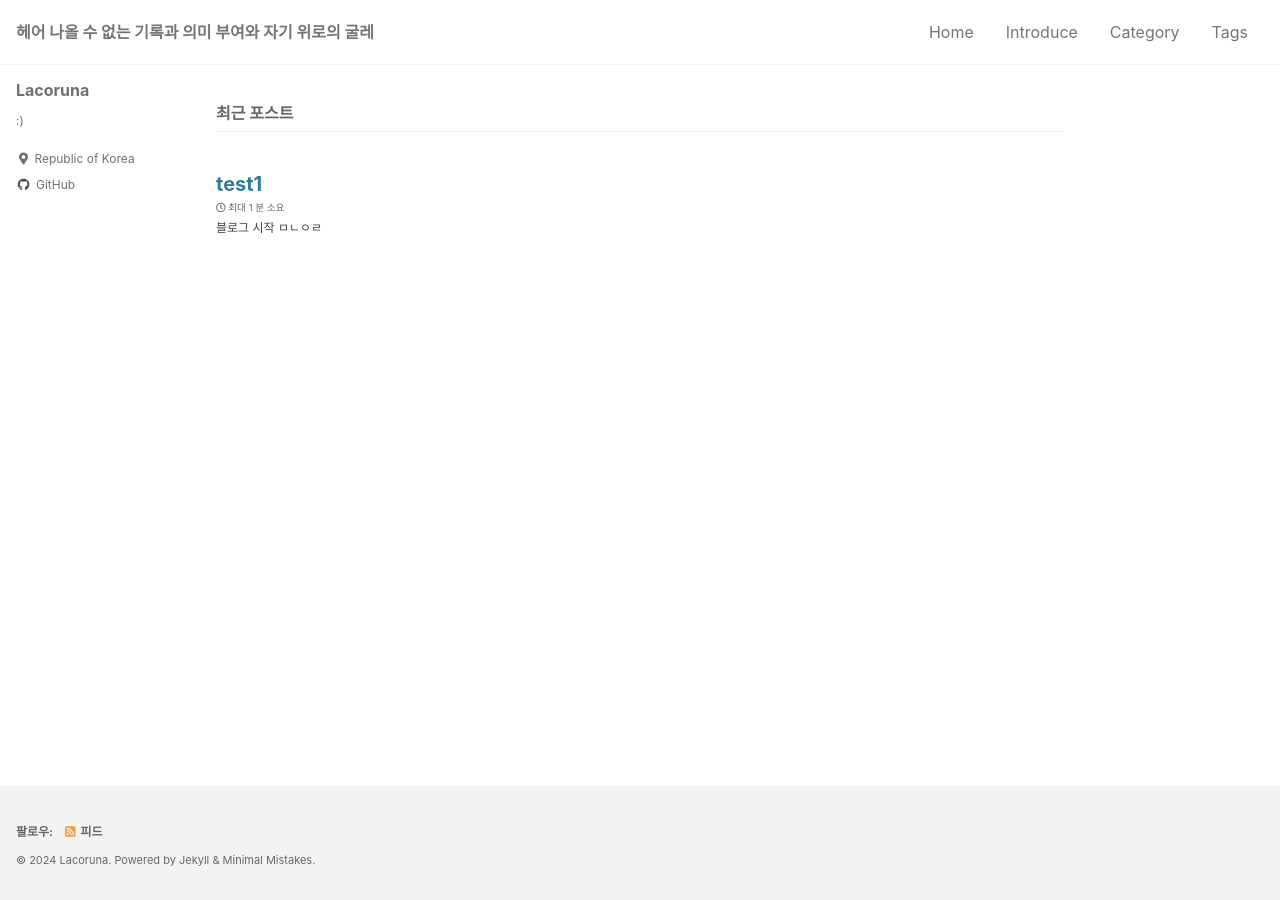
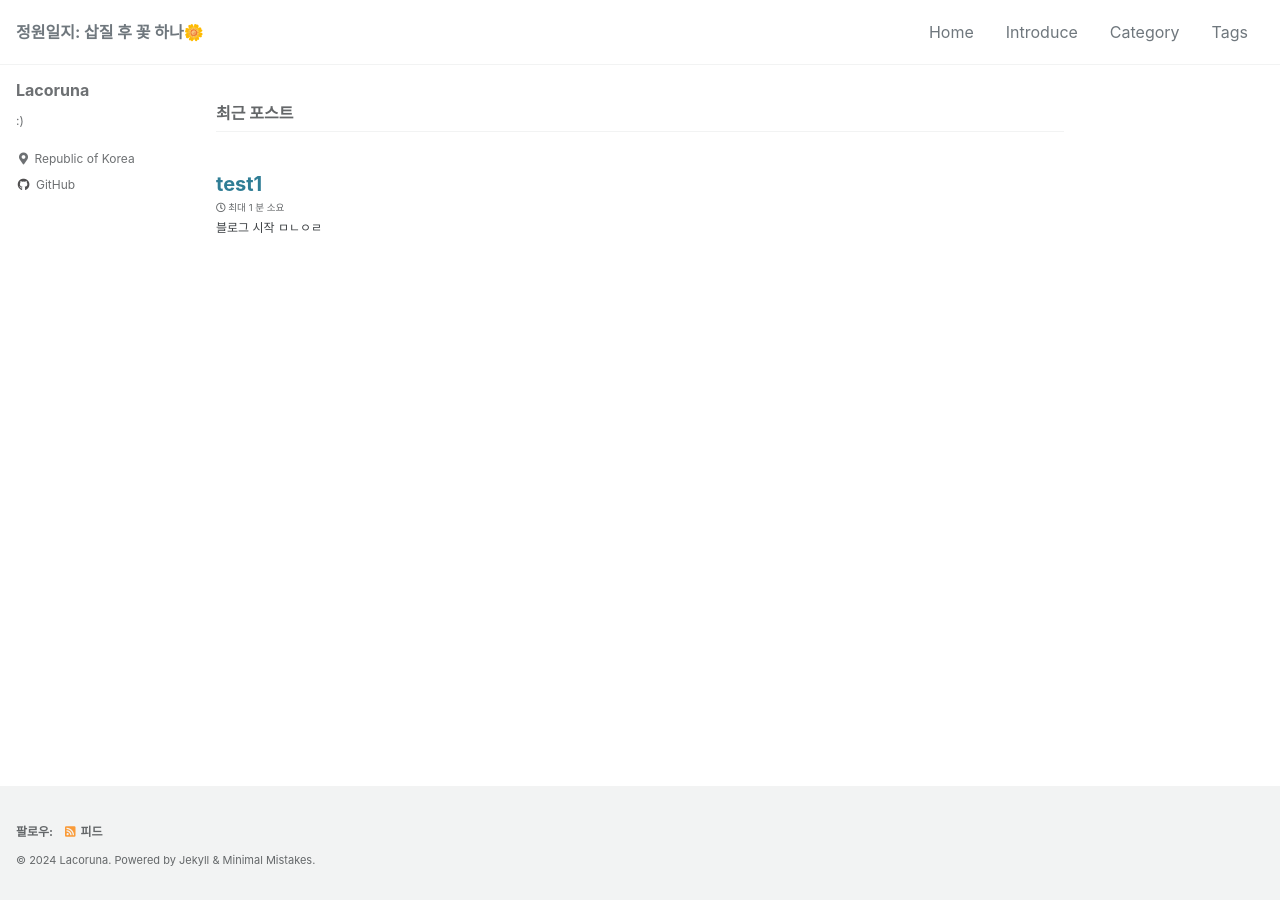
Before and after one commit to La-Coruna/La-Coruna.github.io, a Jekyll site: the page built from index.html, in a window 1280 px wide. Built offline with Jekyll 4.4.1, drawn with Linux system fonts in a browser that asks for light colours; cached includes are drawn as plain includes; the list of posts is cut into pages by our own code.

Commit message:
title 수정

```diff
--- a/_config.yml
+++ b/_config.yml
@@ -16,7 +16,7 @@ minimal_mistakes_skin    : "default" # "default", "air", "aqua", "contrast", "da
 
 # Site Settings
 locale                   : "ko-KR"
-title                    : "헤어 나올 수 없는 기록과 의미 부여와 자기 위로의 굴레"
+title                    : "정원일지: 삽질 후 꽃 하나🌼"
 title_separator          : "-"
 subtitle                 : # site tagline that appears below site title in masthead
 name                     : "Lacoruna"
@@ -26,7 +26,7 @@ baseurl                  : # the subpath of your site, e.g. "/blog"
 repository               : "https://github.com/la-coruna/la-coruna.github.io" # GitHub username/repo-name e.g. "mmistakes/minimal-mistakes"
 teaser                   : # path of fallback teaser image, e.g. "/assets/images/500x300.png"
 logo                     : # path of logo image to display in the masthead, e.g. "/assets/images/88x88.png"
-masthead_title           : "헤어 나올 수 없는 기록과 의미 부여와 자기 위로의 굴레" # overrides the website title displayed in the masthead, use " " for no title
+masthead_title           : "정원일지: 삽질 후 꽃 하나🌼" # overrides the website title displayed in the masthead, use " " for no title
 # breadcrumbs            : false # true, false (default)
 words_per_minute         : 200
 comments:
```
